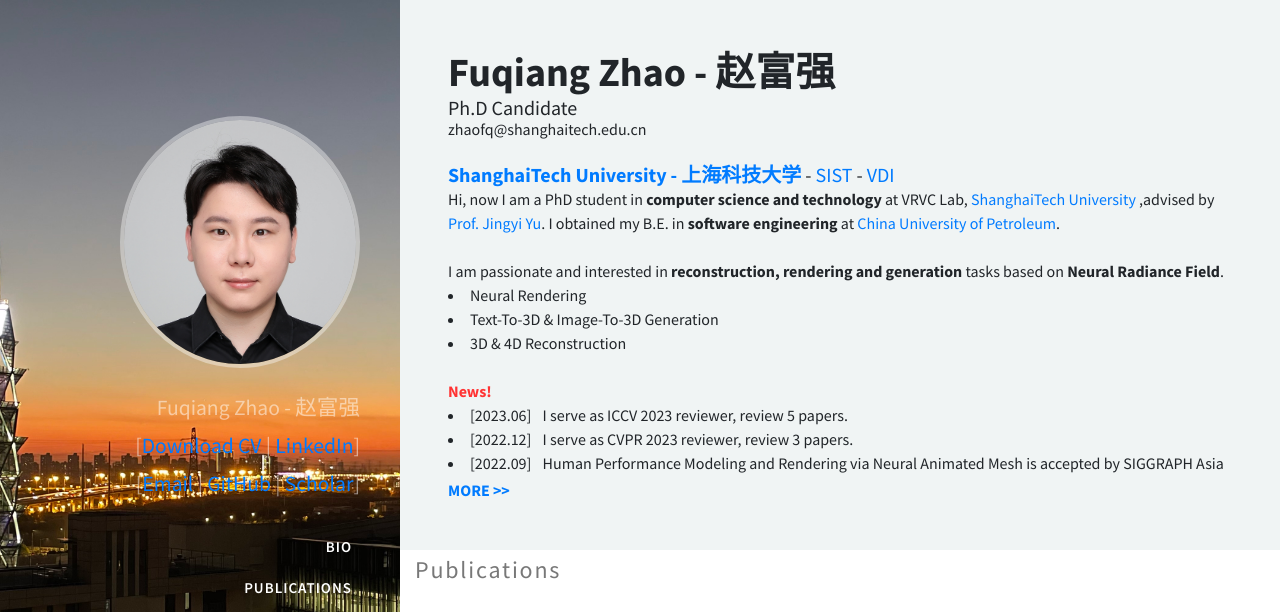
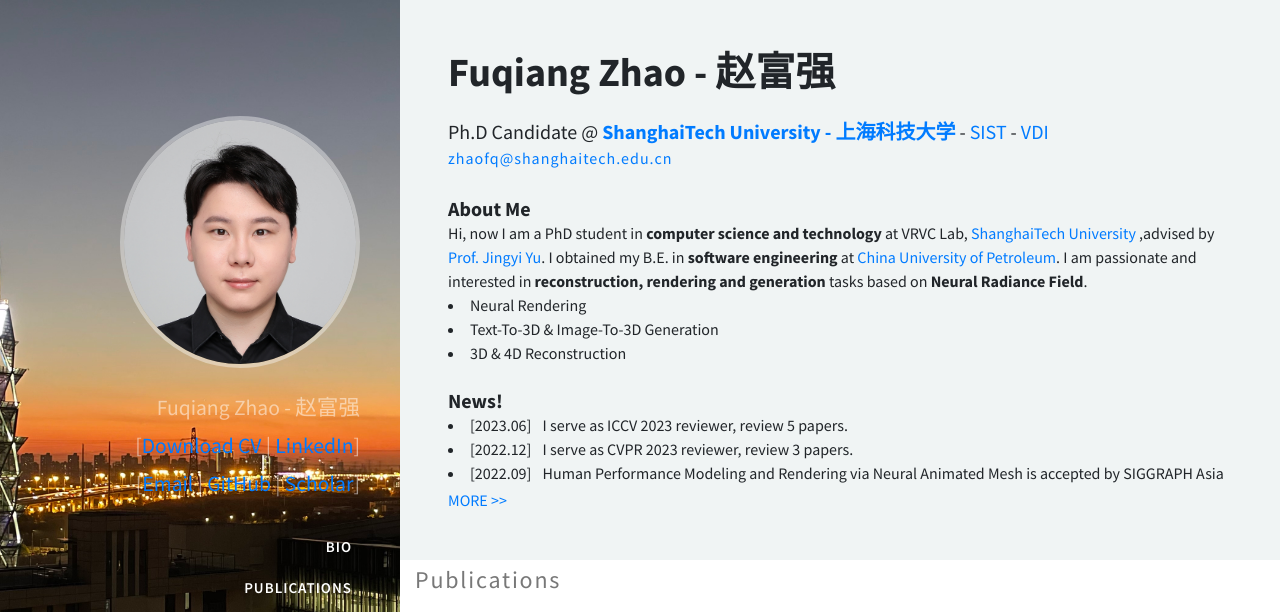
Before and after one commit to zhaofuq/zhaofuq.github.io, a plain HTML site: page index.html in a window 1280 px wide. Shown: the top 612 px of the page. Drawn offline with Linux system fonts and the light colour scheme.

Commit message:
update homepage

```diff
--- a/index.html
+++ b/index.html
@@ -67,24 +67,25 @@
       <div>
         <div class="mx-auto text-left">
           <h1><strong>Fuqiang Zhao - 赵富强</strong></h1>
-          <h5>Ph.D Candidate</h5>
-          <h6>zhaofq@shanghaitech.edu.cn</h6><br>
-          <h5><a href="http://www.shanghaitech.edu.cn/"><b>ShanghaiTech University - 上海科技大学 </b></a> - <a
-              href="http://sist.shanghaitech.edu.cn/">SIST</a> - <a
-              href="http://vic.shanghaitech.edu.cn/">VDI</a></h5>
-
+          <br>
+          <h5>Ph.D Candidate @ <a href="http://www.shanghaitech.edu.cn/"><b>ShanghaiTech University - 上海科技大学 </b></a> - <a
+            href="http://sist.shanghaitech.edu.cn/">SIST</a> - <a
+            href="http://vic.shanghaitech.edu.cn/">VDI</a></h5>
+          <p><a href="mailto:zhaofq@shanghaitech.edu.cn">zhaofq@shanghaitech.edu.cn</a></p>
+          <br>
+          <h5><b>About Me</b></h5>
           Hi, now I am a PhD student in <strong>computer science and technology</strong> at VRVC Lab, <a
             href="http://www.shanghaitech.edu.cn/">ShanghaiTech University</a> ,advised by <a
             href="http://www.yu-jingyi.com/">Prof. Jingyi Yu</a>. I obtained my B.E. in <strong>software engineering </strong> at <a
             href="https://www.upc.edu.cn/">China University of Petroleum</a>.
-            <br><br>
+
             I am passionate and interested in <strong>reconstruction, rendering and generation</strong> tasks based on <strong>Neural Radiance Field</strong>.
           </p>
           <li>Neural Rendering</li>
           <li>Text-To-3D & Image-To-3D Generation</li>
           <li>3D & 4D Reconstruction</li>
           <br>
-          <font color="#f33"><b>News!</b></font>
+          <h5><b>News!</b></h5>
           </p>
            <div id="news-box">
 			<li>[2023.06]&ensp; I serve as ICCV 2023 reviewer, review 5 papers.</li>
@@ -95,7 +96,7 @@
 			<li>[2022.03]&ensp; HumanNeRF is accepted by CVPR 2022. Dataset is released.</li>
 			<li>[2022.01]&ensp; I serve as CVPR 2022 reviewer, review 2 papers.</li>
 		   </div>
-		   <a id="news-box-more" href="javascript:;"style="font-size:16px;"><b>MORE >></b></a>
+		   <a id="news-box-more" href="javascript:;"style="font-size:16px;">MORE >></a>
         </div>
       </div>
     </div>
@@ -166,6 +167,7 @@
               </p>
               <p>(<strong>Arxiv 2022</strong>)Preprint</p>
               <p>
+                [ProjectPage</a>]
                 [<a href="https://arxiv.org/pdf/2202.06088.pdf">ArxivPage</a>]
               </p>
             </div>
```
